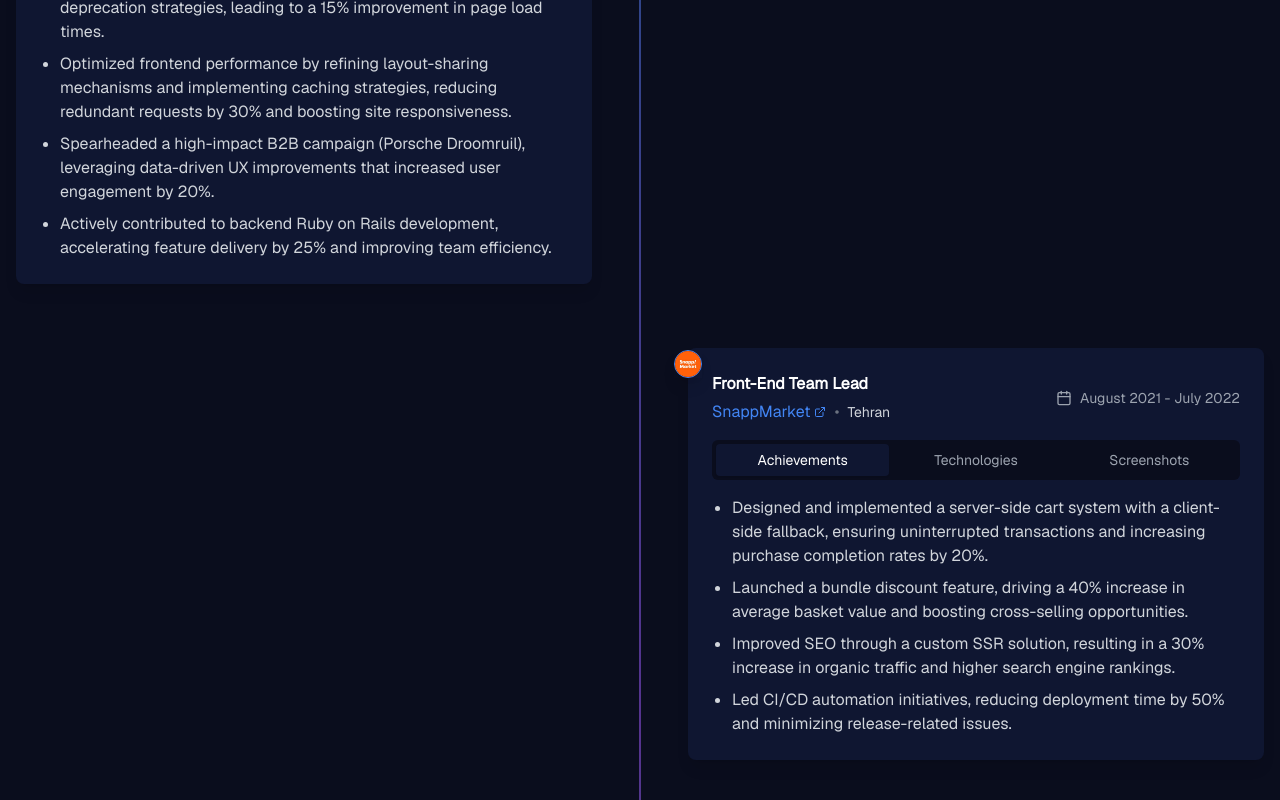
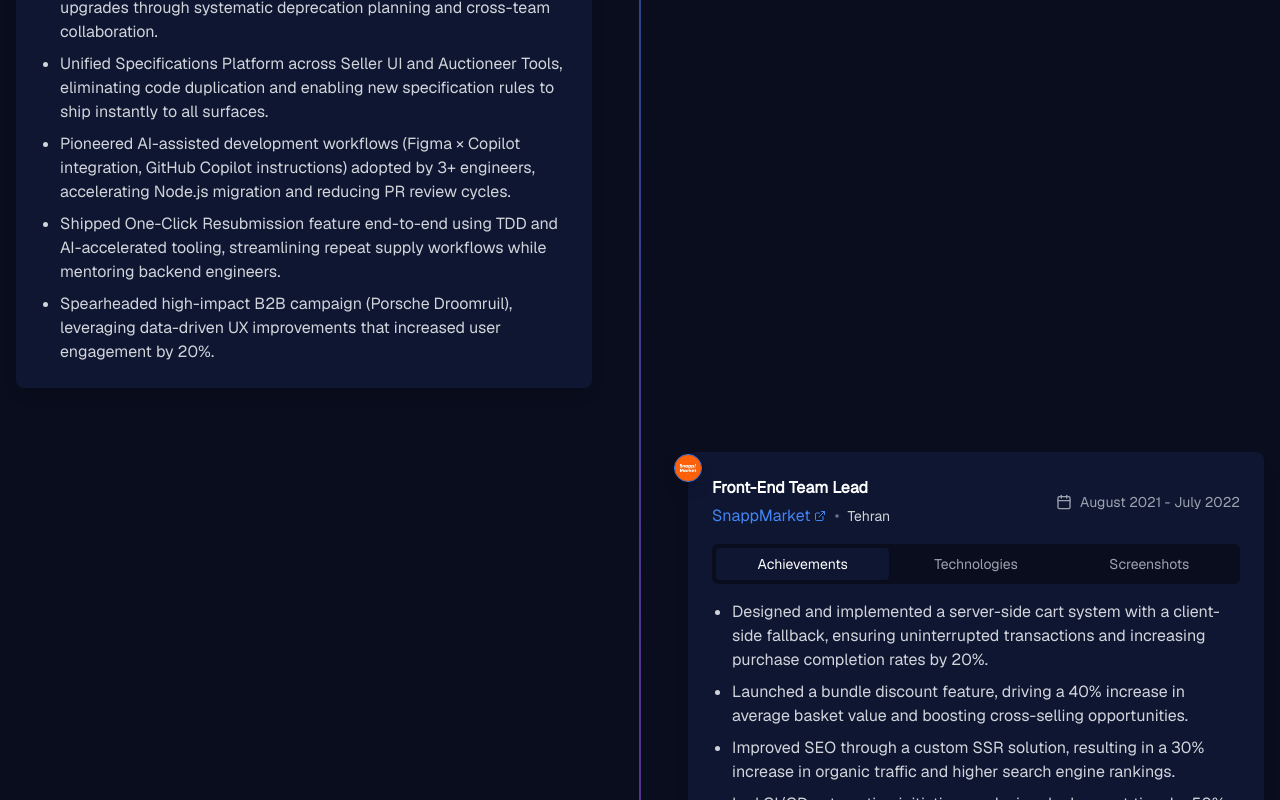
Before and after one commit to sobition/portfolio, a Next.js app: page / in a window 1280 px wide. Shown: the part 2180-2980 px from the top of the page. Built offline with nearby package versions, Linux system fonts and the light colour scheme.

Commit message:
update experiences

```diff
--- a/data/experiences.ts
+++ b/data/experiences.ts
@@ -22,10 +22,11 @@ export const experiences: Experience[] = [
     position: "Senior Frontend Engineer",
     period: "July 2022 - Present",
     achievements: [
-      "Piloted the seamless migration of lot submission pages, implementing performance enhancements and structured deprecation strategies, leading to a 15% improvement in page load times.",
-      "Optimized frontend performance by refining layout-sharing mechanisms and implementing caching strategies, reducing redundant requests by 30% and boosting site responsiveness.",
-      "Spearheaded a high-impact B2B campaign (Porsche Droomruil), leveraging data-driven UX improvements that increased user engagement by 20%.",
-      "Actively contributed to backend Ruby on Rails development, accelerating feature delivery by 25% and improving team efficiency.",
+      "Led cw-assets to @catawiki/layout migration, reducing build times by 70%, improving Core Web Vitals, and unblocking team-wide Next.js upgrades through systematic deprecation planning and cross-team collaboration.",
+      "Unified Specifications Platform across Seller UI and Auctioneer Tools, eliminating code duplication and enabling new specification rules to ship instantly to all surfaces.",
+      "Pioneered AI-assisted development workflows (Figma × Copilot integration, GitHub Copilot instructions) adopted by 3+ engineers, accelerating Node.js migration and reducing PR review cycles.",
+      "Shipped One-Click Resubmission feature end-to-end using TDD and AI-accelerated tooling, streamlining repeat supply workflows while mentoring backend engineers.",
+      "Spearheaded high-impact B2B campaign (Porsche Droomruil), leveraging data-driven UX improvements that increased user engagement by 20%.",
     ],
     technologies: [
       "JavaScript",
@@ -158,22 +159,22 @@ export const experiences: Experience[] = [
     ],
     screenshots: [
       {
-        url: "/images/snappmarket/desktop-bundle.png",
+        url: "/images/SnappMarket/desktop-bundle.png",
         title: "Desktop Bundle",
         description: "Desktop view of the bundle feature",
       },
       {
-        url: "/images/snappmarket/mobile-bundle.png",
+        url: "/images/SnappMarket/mobile-bundle.png",
         title: "Mobile Bundle",
         description: "Mobile view of the bundle feature",
       },
       {
-        url: "/images/snappmarket/mobile-bundle-details.png",
+        url: "/images/SnappMarket/mobile-bundle-details.png",
         title: "Mobile Bundle Details",
         description: "Detailed view of the mobile bundle feature",
       },
       {
-        url: "/images/snappmarket/desktop-bundle-details.png",
+        url: "/images/SnappMarket/desktop-bundle-details.png",
         title: "Desktop Bundle Details",
         description: "Detailed view of the desktop bundle feature",
       },
@@ -209,17 +210,17 @@ export const experiences: Experience[] = [
     ],
     screenshots: [
       {
-        url: "/images/shab/desktop-home.png",
+        url: "/images/Shab/desktop-home.png",
         title: "Desktop Home",
         description: "Desktop view of the Shab homepage",
       },
       {
-        url: "/images/shab/mobile-home.png",
+        url: "/images/Shab/mobile-home.png",
         title: "Mobile Home",
         description: "Mobile view of the Shab homepage",
       },
       {
-        url: "/images/shab/mobile-popular-cities.png",
+        url: "/images/Shab/mobile-popular-cities.png",
         title: "Mobile Popular Cities",
         description: "Mobile view of the popular cities section",
       },
```
